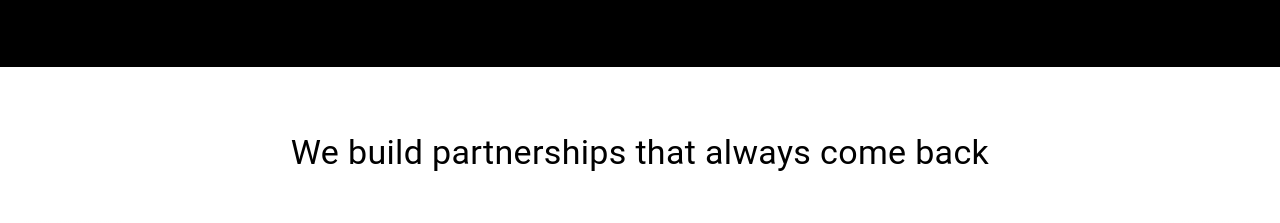
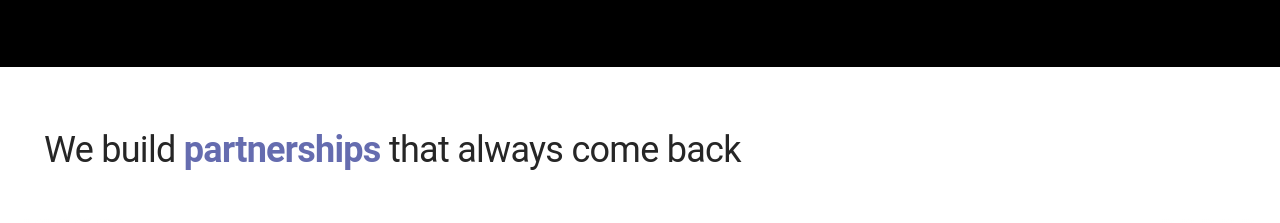
Before and after one commit to molodoyrustik/messe-ae, a Next.js app: page / in a window 1280 px wide. Shown: the part 861-1084 px from the top of the page. Built offline with nearby package versions, Linux system fonts and the light colour scheme.

Commit message:
update text

```diff
--- a/src/components/landing/ClientsSection.tsx
+++ b/src/components/landing/ClientsSection.tsx
@@ -179,20 +179,47 @@ const ClientsSection = () => {
     >
       <Container maxWidth="xl">
         {/* Section Title */}
-        <Typography
-          variant="h4"
+        <Box
           sx={{
-            fontSize: { xs: 24, md: 34 },
-            fontWeight: 400,
-            lineHeight: 1.24,
-            letterSpacing: '0.01em',
-            color: 'text.primary',
-            textAlign: 'center',
+            display: 'flex',
+            justifyContent: 'flex-start',
+            textAlign: 'left',
+            width: '100%',
+            ml: '20px',
             mb: { xs: 4, md: 6 },
           }}
         >
-          We build partnerships that always come back
-        </Typography>
+          <Typography
+            variant="h4"
+            component="div"
+            sx={{
+              fontSize: { xs: 24, md: 36 },
+              fontFamily: 'Roboto, sans-serif',
+              fontWeight: 400,
+              lineHeight: 1.11,
+              letterSpacing: '-0.02em',
+              color: 'grey.800',
+              textAlign: 'left',
+              width: '100%',
+            }}
+          >
+            <Box component="span" sx={{ color: 'grey.800' }}>
+              We build{' '}
+            </Box>
+            <Box
+              component="span"
+              sx={{
+                color: 'primary.main',
+                fontWeight: 700,
+              }}
+            >
+              partnerships
+            </Box>
+            <Box component="span" sx={{ color: 'grey.800' }}>
+              {' '}that always come back
+            </Box>
+          </Typography>
+        </Box>
 
         {/* First Carousel - Left to Right */}
         <CarouselContainer>
```
